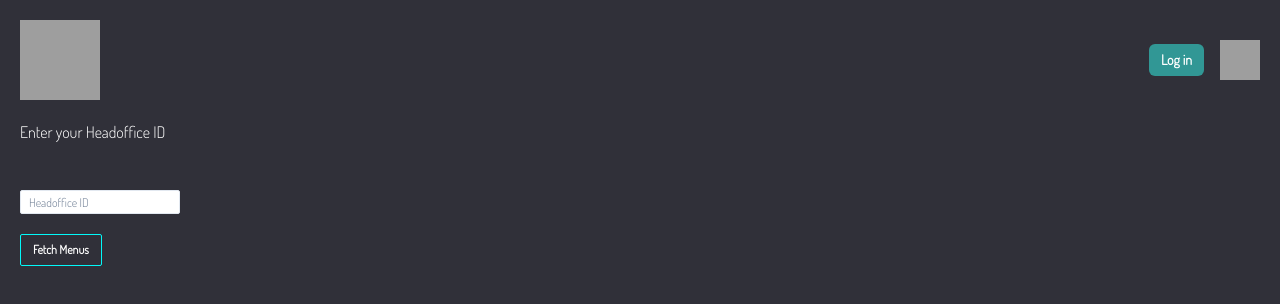
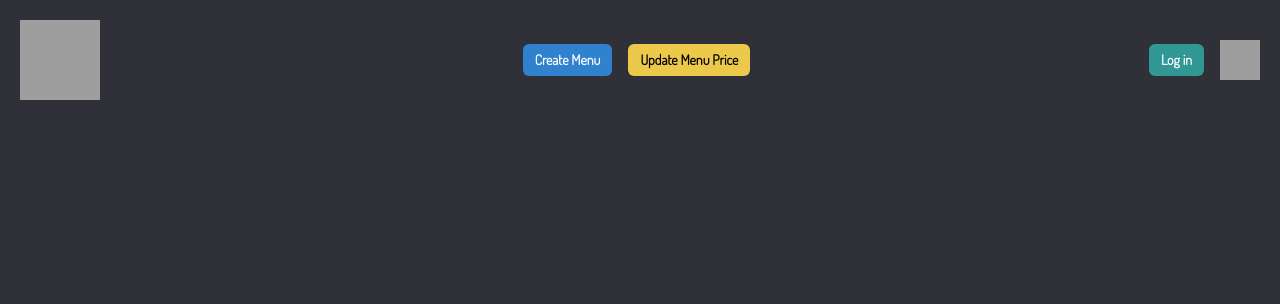
Before and after one commit to Walid-dev/next-menu-extractor, a Next.js app: page / in a window 1280 px wide. Shown: the top 304 px of the page. Built offline with nearby package versions, Linux system fonts and the light colour scheme; grey boxes are pictures that could not be loaded.

Commit message:
feat: initiliaze CreateMenu section

```diff
--- a/src/components/Header/HeaderButtonLinks.tsx
+++ b/src/components/Header/HeaderButtonLinks.tsx
@@ -7,8 +7,8 @@ const HeaderButtonLinks = ({ task, setTask }) => {
     <Flex alignItems="center" gap="2" ml="1rem">
       <Spacer />
       <ButtonGroup gap="2" alignItems="center">
-        <Button size="sm" colorScheme="blue" onClick={() => setTask("update")}>
-          Extract Menu
+        <Button size="sm" colorScheme="blue" onClick={() => setTask("create")}>
+          Create Menu
         </Button>
         <Button size="sm" colorScheme="yellow" onClick={() => setTask("extract")}>
           Update Menu Price
--- a/src/components/Header/HeaderMain.tsx
+++ b/src/components/Header/HeaderMain.tsx
@@ -9,7 +9,7 @@ const HeaderMain = ({ task, setTask }) => {
       {/* <Heading size="md">Chakra App</Heading> */}
       <Image boxSize="80px" src="https://www.mobi2go.com/admin/images/logos/mobi-logo-light-blue.svg" alt="Mobi logo" />
       <Spacer />
-      {/* <HeaderButtonLinks task={task} setTask={setTask} /> */}
+      <HeaderButtonLinks task={task} setTask={setTask} />
       <Spacer />
       <ButtonGroup gap="2" alignItems="center">
         <Button size="sm" colorScheme="teal">
--- /dev/null
+++ b/src/components/Menus/CreateMenu.tsx
@@ -0,0 +1,22 @@
+// @ts-nocheck
+
+import { Box, VStack, Flex } from "@chakra-ui/react";
+import TypewriterEffect from "../Effects/TypewriterEffect";
+
+const CreateMenu = () => {
+  return (
+    <Flex
+      direction="column"
+      my="1em"
+      alignItems="flex-start"
+      gap="20px"
+      minW="160px"
+    >
+      <Box minH="50px">
+        <TypewriterEffect text="Create menu" speed={50} />
+      </Box>
+    </Flex>
+  );
+};
+
+export default CreateMenu;
--- a/src/components/Search/MenusSearch.tsx
+++ b/src/components/Search/MenusSearch.tsx
@@ -6,7 +6,7 @@ import TaskActionButton from "../Buttons/TaskActionButton";
 
 const MenuSearch = ({ fetchMenus, fetching, headofficeId, setHeadofficeId }) => {
   return (
-    <Flex direction="column" alignItems="flex-start" gap="20px" minW="160px">
+    <Flex direction="column" my="1em" alignItems="flex-start" gap="20px" minW="160px">
       <TypewriterEffect text="Enter your Headoffice ID" speed={60} />
       <Input
         size="xs"
--- a/src/pages/index.tsx
+++ b/src/pages/index.tsx
@@ -15,7 +15,19 @@ import TaskActionButton from "@/components/Buttons/TaskActionButton";
 import updatePricesFromExcel from "@/utils/updatePricesFromExcel";
 
 // Chakra
-import { Flex, VStack, HStack, Heading, Input, Button, ButtonGroup, Stack, Code, Box, InputGroup } from "@chakra-ui/react";
+import {
+  Flex,
+  VStack,
+  HStack,
+  Heading,
+  Input,
+  Button,
+  ButtonGroup,
+  Stack,
+  Code,
+  Box,
+  InputGroup,
+} from "@chakra-ui/react";
 import { AttachmentIcon } from "@chakra-ui/icons";
 // Utils
 import fetchData from "@/api/fetchData";
@@ -27,6 +39,7 @@ import { downloadFileWithData } from "@/utils/downloadFileWithData";
 import fetchAndExtractMenus from "@/utils/fetchAndExtractMenus";
 // Types
 import { CustomModalTypes } from "@/components/Modals/CustomModal";
+import CreateMenu from "@/components/Menus/CreateMenu";
 
 export default function Home() {
   const [headofficeId, setHeadofficeId] = useState("");
@@ -50,6 +63,8 @@ export default function Home() {
   const [hoveredText, setHoveredText] = useState<string | null>(null);
 
   const [task, setTask] = useState(null);
+
+  console.log(task);
 
   const fetchMenus = () => {
     setFetching(true);
@@ -94,7 +109,13 @@ export default function Home() {
   }, [selectedMenu]);
 
   const handleDownloadExcelPricesFile = (data) => {
-    generateExcel(data, newMenuName, setErrorMessage, setIsCustomModalOpen, setCustomModalType);
+    generateExcel(
+      data,
+      newMenuName,
+      setErrorMessage,
+      setIsCustomModalOpen,
+      setCustomModalType
+    );
   };
 
   const handleFileUpload = (event) => {
@@ -113,9 +134,29 @@ export default function Home() {
     <VStack spacing={5} p={5} align="start" w="100%">
       <HeaderMain task={task} setTask={setTask} />
 
-      <MenuSearch fetchMenus={fetchMenus} fetching={fetching} headofficeId={headofficeId} setHeadofficeId={setHeadofficeId} />
+      {task === "create" && (
+        <Box  as="section">
+          <CreateMenu />
+        </Box>
+      )}
 
-      <Stack direction="row" spacing={2} maxW="780px" maxH="55vh" scrollBehavior="smooth" overflowY="scroll">
+      {task === "extract" && (
+        <Box  as="section">
+          <MenuSearch
+            fetchMenus={fetchMenus}
+            fetching={fetching}
+            headofficeId={headofficeId}
+            setHeadofficeId={setHeadofficeId}
+          />
+
+          <Stack
+            direction="row"
+            spacing={2}
+            maxW="780px"
+            maxH="55vh"
+            scrollBehavior="smooth"
+            overflowY="scroll"
+          >
             <Flex wrap="wrap" direction="row" spacing={2}>
               <MenuList
                 menuList={menuList}
@@ -159,16 +200,24 @@ export default function Home() {
                 />
               </HStack>
 
-          <TaskActionButton onClick={handleSubmit} isLoading={submitting} mt="1em">
+              <TaskActionButton
+                onClick={handleSubmit}
+                isLoading={submitting}
+                mt="1em"
+              >
                 Process
               </TaskActionButton>
             </VStack>
           )}
-      <Stack direction={["column", "row"]} spacing="24px">
+
+          <Stack direction={["column", "row"]} spacing="24px" py="20px">
             {extractedData && (
               <VStack spacing={4} w="full" alignItems="start">
                 <Box minH="50px">
-              <TypewriterEffect text="Download/copy menu or upload Excel file to update prices" speed={60} />
+                  <TypewriterEffect
+                    text="Download/copy menu or upload Excel file to update prices"
+                    speed={60}
+                  />
                 </Box>
                 <Heading as="h6" size="sm" color="#4e99eb">
                   {newMenuName}
@@ -188,23 +237,34 @@ export default function Home() {
 
                   <ActionHoverButton
                     buttonText="Download Menu"
-                onButtonClick={() => downloadFileWithData(extractedData, `${prefix}${selectedMenu.backend_name}.json`)}
+                    onButtonClick={() =>
+                      downloadFileWithData(
+                        extractedData,
+                        `${prefix}${selectedMenu.backend_name}.json`
+                      )
+                    }
                     colorScheme="mobiColor"
                     color="black"
                     size="sm"
                     fontSize="xs"
-                onMouseEnter={() => setHoveredText("Download menu as a Json file")}
+                    onMouseEnter={() =>
+                      setHoveredText("Download menu as a Json file")
+                    }
                     onMouseLeave={() => setHoveredText("")}
                   />
 
                   <ActionHoverButton
                     buttonText="Download Excel"
-                onButtonClick={() => handleDownloadExcelPricesFile(extractedData)}
+                    onButtonClick={() =>
+                      handleDownloadExcelPricesFile(extractedData)
+                    }
                     colorScheme="mobiColor"
                     color="black"
                     size="sm"
                     fontSize="xs"
-                onMouseEnter={() => setHoveredText("Download menu as an Excel file")}
+                    onMouseEnter={() =>
+                      setHoveredText("Download menu as an Excel file")
+                    }
                     onMouseLeave={() => setHoveredText("")}
                   />
                 </ButtonGroup>
@@ -217,15 +277,30 @@ export default function Home() {
                     style={{ display: "none" }} // Hide the default input
                   />
                   <label htmlFor="excel-upload">
-                <TaskActionButton as="span" cursor="pointer" rightIcon={<AttachmentIcon />}>
+                    <TaskActionButton
+                      as="span"
+                      cursor="pointer"
+                      rightIcon={<AttachmentIcon />}
+                    >
                       Choose File to update prices
                     </TaskActionButton>
                   </label>
                 </InputGroup>
 
-            <Box minH="50px">{hoveredText && <TypewriterEffect text={hoveredText} />}</Box>
+                <Box minH="50px">
+                  {hoveredText && <TypewriterEffect text={hoveredText} />}
+                </Box>
 
-            <Box as="pre" p={4} bg="gray.100" rounded="md" maxW="520px" maxH="45vh" scrollBehavior="smooth" overflowY="scroll">
+                <Box
+                  as="pre"
+                  p={4}
+                  bg="gray.100"
+                  rounded="md"
+                  maxW="520px"
+                  maxH="45vh"
+                  scrollBehavior="smooth"
+                  overflowY="scroll"
+                >
                   <Code display="block" whiteSpace="pre-wrap" fontSize="10px">
                     {JSON.stringify(extractedData, null, 2)}
                   </Code>
@@ -236,7 +311,10 @@ export default function Home() {
             {updatedData && (
               <VStack spacing={4} w="full" alignItems="start">
                 <Box minH="30px">
-              <TypewriterEffect text="Amazing job 🙌 You can now download or copy your menu with prices updated" speed={70} />
+                  <TypewriterEffect
+                    text="Amazing job 🙌 You can now download or copy your menu with prices updated"
+                    speed={70}
+                  />
                 </Box>
                 <Heading as="h6" size="sm" color="#3ff58b">
                   {newMenuName}
@@ -245,34 +323,46 @@ export default function Home() {
                 <ButtonGroup>
                   <ActionHoverButton
                     buttonText={copiedUpdatedMenu ? "Copied!" : "Copy Menu"}
-                onButtonClick={() => handleCopy(updatedData, setCopiedUpdatedMenu)}
+                    onButtonClick={() =>
+                      handleCopy(updatedData, setCopiedUpdatedMenu)
+                    }
                     colorScheme="mobiColor"
                     color="black"
                     size="sm"
                     fontSize="xs"
                     isCopied={copiedUpdatedMenu}
-                onMouseEnter={() => setHoveredText("Copy raw updated Json menu")}
+                    onMouseEnter={() =>
+                      setHoveredText("Copy raw updated Json menu")
+                    }
                     onMouseLeave={() => setHoveredText("")}
                   />
 
                   <ActionHoverButton
                     buttonText="Download Menu"
-                onButtonClick={() => downloadFileWithData(updatedData, `menu_updated.json`)}
+                    onButtonClick={() =>
+                      downloadFileWithData(updatedData, `menu_updated.json`)
+                    }
                     colorScheme="mobiColor"
                     color="black"
                     size="sm"
                     fontSize="xs"
-                onMouseEnter={() => setHoveredText("Download updated menu as a Json file")}
+                    onMouseEnter={() =>
+                      setHoveredText("Download updated menu as a Json file")
+                    }
                     onMouseLeave={() => setHoveredText("")}
                   />
                   <ActionHoverButton
                     buttonText="Download Excel"
-                onButtonClick={() => handleDownloadExcelPricesFile(updatedData)}
+                    onButtonClick={() =>
+                      handleDownloadExcelPricesFile(updatedData)
+                    }
                     colorScheme="mobiColor"
                     color="black"
                     size="sm"
                     fontSize="xs"
-                onMouseEnter={() => setHoveredText("Download updated menu as an Excel file")}
+                    onMouseEnter={() =>
+                      setHoveredText("Download updated menu as an Excel file")
+                    }
                     onMouseLeave={() => setHoveredText("")}
                   />
                 </ButtonGroup>
@@ -283,13 +373,23 @@ export default function Home() {
                   }}
                   as="span"
                   cursor="pointer"
-              rightIcon={<AttachmentIcon />}>
+                  rightIcon={<AttachmentIcon />}
+                >
                   Show Details
                 </TaskActionButton>
 
                 <Box minH="50px"></Box>
 
-            <Box as="pre" p={4} bg="gray.100" rounded="md" maxW="520px" maxH="45vh" scrollBehavior="smooth" overflowY="scroll">
+                <Box
+                  as="pre"
+                  p={4}
+                  bg="gray.100"
+                  rounded="md"
+                  maxW="520px"
+                  maxH="45vh"
+                  scrollBehavior="smooth"
+                  overflowY="scroll"
+                >
                   <Code display="block" whiteSpace="pre-wrap" fontSize="10px">
                     {JSON.stringify(updatedData, null, 2)}
                   </Code>
@@ -297,6 +397,8 @@ export default function Home() {
               </VStack>
             )}
           </Stack>
+          </Box>
+      )}
 
       {isCustomModalOpen && (
         <CustomModal
```
Also changed, not shown: src/pages/create-menu.tsx (added, +20 -0 lines), folder_structure.txt. Lines whose indentation alone changed are shown as unchanged.
